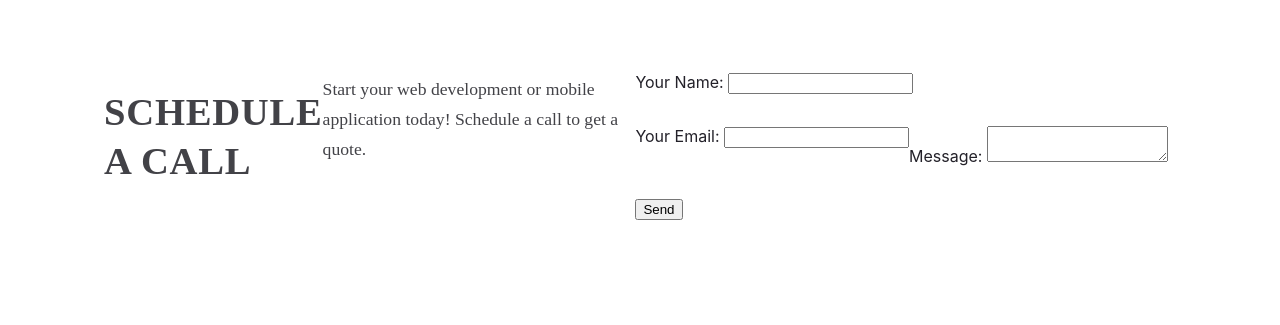
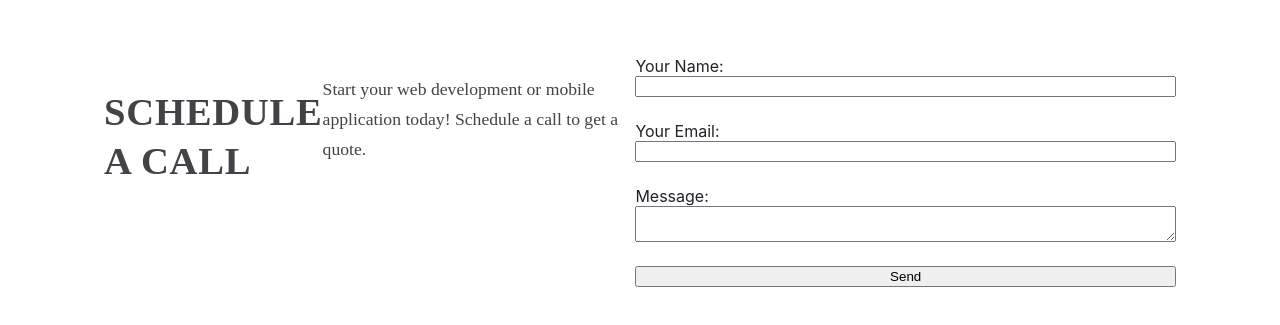
Before and after one commit to firetimeloop/form-gatsby, a Gatsby site: page / in a window 1280 px wide. Shown: the part 131-456 px from the top of the page. Built offline with nearby package versions, Linux system fonts and the light colour scheme; Gatsby itself is replaced by a stand-in of ours; what styled-components-modifiers would draw is missing.

Commit message:
add fieldwrapper

```diff
--- a/src/components/FormSection.js
+++ b/src/components/FormSection.js
@@ -157,18 +157,18 @@ const FormSection = ({ data }) => {
         <LeadParagraph>Start your web development or mobile application today! Schedule a call to get a quote.</LeadParagraph>
         <FormWrapper name="contact" method="post" data-netlify="true">
           <input type="hidden" name="form-name" value="contact" />
-          <p>
+          <FieldWrapper>
             <label htmlFor="contact__name">Your Name: </label><input id="contact__name" type="text" name="name"/>
-          </p>
-          <p>
+          </FieldWrapper>
+          <FieldWrapper>
             <label htmlFor="contact__email">Your Email: </label><input id="contact__email" type="email" name="email"/>
-          </p>
-          <p>
+          </FieldWrapper>
+          <FieldWrapper>
             <label htmlFor="contact__message">Message: </label><textarea id="contact__message" name="message"></textarea>
-          </p>
-          <p>
+          </FieldWrapper>
+          <FieldWrapper>
             <button type="submit">Send</button>
-          </p>
+          </FieldWrapper>
         </FormWrapper>
       {/* <IntroMainWrapper>
         <SectionTitle>SCHEDULE A CALL</SectionTitle>
```
